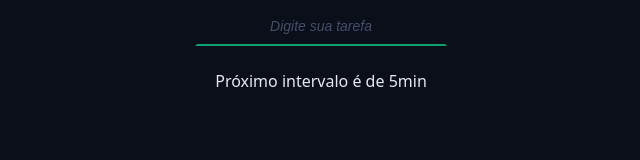
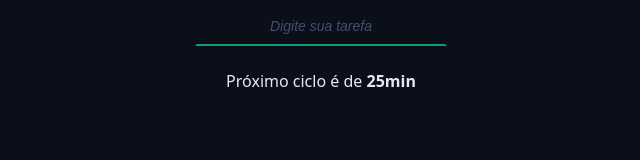
Before and after one commit to ArthurPdaSilva/chronos-pomodoro, a React (Vite) app: page / in a window 1280 px wide. Shown: the part 582-742 px from the top of the page, without its empty margins (319-959 px from the left). Built offline with nearby package versions, Linux system fonts and the light colour scheme.

Commit message:
feat: add Tips component for dynamic task guidance and integrate Web Worker for background processing

```diff
--- a/src/components/MainForm/index.tsx
+++ b/src/components/MainForm/index.tsx
@@ -5,10 +5,10 @@ import { TaskActionTypes } from "../../context/TaskContext/taskAction";
 import type { TaskModel } from "../../models/TaskModelConfig";
 import { getNextCycle } from "../../utils/getNextCycle";
 import { getNextCycleType } from "../../utils/getNextCycleType";
-import { getNextInterval } from "../../utils/getNextInterval";
 import { Cycles } from "../Cycles";
 import { DefaultButton } from "../DefaultButton";
 import { DefaultInput } from "../DefaultInput";
+import { Tips } from "../Tips";
 
 export const MainForm = () => {
 	const { state, dispatch } = useTaskContext();
@@ -37,6 +37,14 @@ export const MainForm = () => {
 		};
 
 		dispatch({ type: TaskActionTypes.START_TASK, payload: newTask });
+
+		// Workers são scripts que rodam em segundo plano, separados do thread principal da aplicação
+		// Isso aqui é só um exemplo de como criar um worker e enviar uma mensagem para ele, essa sintáxe é específica do Vite
+		const worker = new Worker(new URL("../../workers/timeWorker.js", import.meta.url));
+		worker.postMessage("Teste");
+		worker.onmessage = (message) => {
+			console.log("Mensagem recebida do worker:", message.data);
+		};
 	};
 
 	const handleInterruptTask = () => {
@@ -58,7 +66,7 @@ export const MainForm = () => {
 			</div>
 
 			<div className="formRow">
-				<p>Próximo intervalo é de {getNextInterval(state.currentCycle)}min</p>
+				<Tips />
 			</div>
 
 			{state.currentCycle !== 0 && (
--- /dev/null
+++ b/src/components/Tips/index.tsx
@@ -0,0 +1,46 @@
+import { useTaskContext } from "../../context/TaskContext";
+import type { TaskConfig } from "../../models/TaskModelConfig";
+import { getNextCycle } from "../../utils/getNextCycle";
+import { getNextCycleType } from "../../utils/getNextCycleType";
+
+const tipsForWhenActiveTask = (config: TaskConfig) => ({
+	workTime: (
+		<span>
+			Foque por <b>{config.workTime}min</b>
+		</span>
+	),
+	shortBreakTime: (
+		<span>
+			Descanse por <b>{config.shortBreakTime}min</b>
+		</span>
+	),
+	longBreakTime: <span>Descanso longo</span>,
+});
+
+const tipsForNoActiveTask = (config: TaskConfig) => ({
+	workTime: (
+		<span>
+			Próximo ciclo é de <b>{config.workTime}min</b>
+		</span>
+	),
+	shortBreakTime: (
+		<span>
+			Próximo ciclo é de <b>{config.shortBreakTime}min</b>
+		</span>
+	),
+	longBreakTime: <span>Próximo descanso será longo</span>,
+});
+
+export const Tips = () => {
+	const { state } = useTaskContext();
+	const nextCycle = getNextCycle(state.currentCycle);
+	const nextCycleType = getNextCycleType(nextCycle);
+
+	return (
+		<>
+			{state.activeTask
+				? tipsForWhenActiveTask(state.config)[state.activeTask.type]
+				: tipsForNoActiveTask(state.config)[nextCycleType]}
+		</>
+	);
+};
--- a/src/context/TaskContext/taskReducer.ts
+++ b/src/context/TaskContext/taskReducer.ts
@@ -35,7 +35,5 @@ export const taskReducer = (state: TaskStateModel, action: TaskActionModel): Tas
 		}
 		case TaskActionTypes.RESET_STATE:
 			return state;
-		default:
-			return state;
 	}
 };
--- a/src/utils/getNextInterval.ts
+++ /dev/null
@@ -1,4 +0,0 @@
-export const getNextInterval = (currentCycle: number): number => {
-	if (currentCycle % 7 === 0 && currentCycle !== 0) return 15;
-	return 5;
-};
--- /dev/null
+++ b/src/workers/timeWorker.js
@@ -0,0 +1,5 @@
+self.onmessage = (event) => {
+	console.log("Time Worker received message:", event.data);
+
+	self.postMessage(`Echo: ${event.data}`);
+};
```
